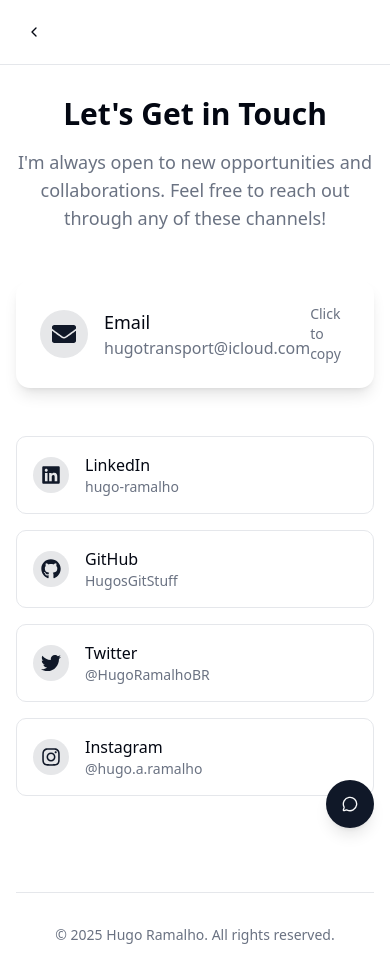
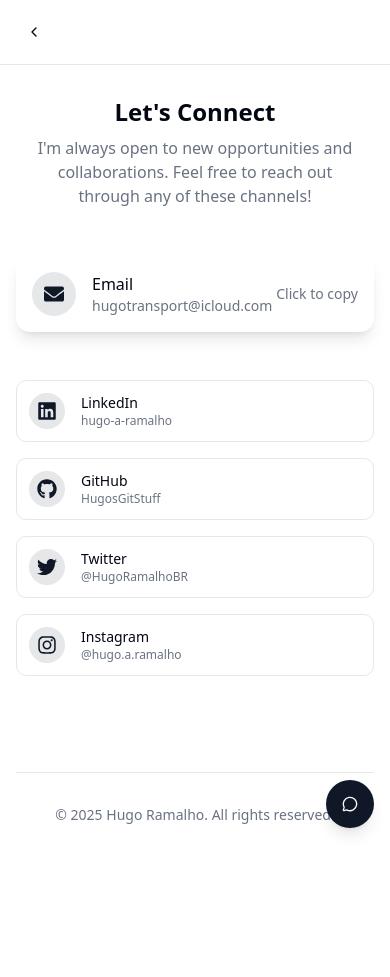
Before and after one commit to HugosGitStuff/hugo-portfolio, a Next.js app: page /contact in a window 390 px wide. After the commit the page ends 857 px from the top, so only its background shows below. Built offline with nearby package versions, Linux system fonts and the light colour scheme.

Commit message:
debuggin after feedback report

```diff
--- a/app/api/chat/route.ts
+++ b/app/api/chat/route.ts
@@ -15,7 +15,7 @@ export async function POST(request: Request) {
     const response = await fetch(`${process.env.NEXT_PUBLIC_API_URL}/query`, {
       method: 'POST',
       headers: {
-        'Content-Type': 'application/json',
+        'Content-Type': 'application/json'
       },
       body: JSON.stringify({ question }),
     });
--- a/app/components/chat/Chat.tsx
+++ b/app/components/chat/Chat.tsx
@@ -9,12 +9,15 @@ interface Message {
   isUser: boolean;
 }
 
-export default function Chat() {
-  const [messages, setMessages] = useState<Message[]>([
-    { content: "Hi this is Hugo 🙂. Ask something about me and I will try my best to answer it.", isUser: false }
-  ]);
+interface ChatProps {
+  messages: Message[];
+  setMessages: React.Dispatch<React.SetStateAction<Message[]>>;
+  isLoading: boolean;
+  setIsLoading: React.Dispatch<React.SetStateAction<boolean>>;
+}
+
+export default function Chat({ messages, setMessages, isLoading, setIsLoading }: ChatProps) {
   const [input, setInput] = useState('');
-  const [isLoading, setIsLoading] = useState(false);
   const messagesEndRef = useRef<HTMLDivElement>(null);
   const inputRef = useRef<HTMLInputElement>(null);
 
@@ -80,9 +83,22 @@ export default function Chat() {
       }
 
       const data = await response.json();
+
+      // Check if there's an error in the response
+      if (data.error) {
+        setMessages(prev => [...prev, {
+          content: "I apologize, but I'm currently offline. Please try again later or check out my projects and other sections of the portfolio!",
+          isUser: false
+        }]);
+        return;
+      }
+
       setMessages(prev => [...prev, { content: data.response, isUser: false }]);
     } catch (error) {
-      setMessages(prev => [...prev, { content: "Sorry, I'm having trouble responding right now. Please try again later.", isUser: false }]);
+      setMessages(prev => [...prev, {
+        content: "I apologize, but I'm currently offline. Please try again later or check out my projects and other sections of the portfolio!",
+        isUser: false
+      }]);
     } finally {
       setIsLoading(false);
     }
--- a/app/components/chat/ChatButton.tsx
+++ b/app/components/chat/ChatButton.tsx
@@ -6,8 +6,17 @@ import { Sheet, SheetContent, SheetHeader, SheetTitle, SheetTrigger } from '@/co
 import { MessageCircle } from 'lucide-react';
 import Chat from './Chat';
 
+interface Message {
+  content: string;
+  isUser: boolean;
+}
+
 export default function ChatButton() {
   const [isOpen, setIsOpen] = useState(false);
+  const [messages, setMessages] = useState<Message[]>([
+    { content: "Hi this is Hugo 🙂. Ask something about me and I will try my best to answer it.", isUser: false }
+  ]);
+  const [isLoading, setIsLoading] = useState(false);
 
   const handleOpenChange = (open: boolean) => {
     setIsOpen(open);
@@ -32,7 +41,12 @@ export default function ChatButton() {
           <SheetHeader className="px-4 pt-4">
             <SheetTitle>Chat with Hugo</SheetTitle>
           </SheetHeader>
-          <Chat />
+          <Chat
+            messages={messages}
+            setMessages={setMessages}
+            isLoading={isLoading}
+            setIsLoading={setIsLoading}
+          />
         </SheetContent>
       </Sheet>
     </div>
--- a/app/components/contact/ContactInfo.tsx
+++ b/app/components/contact/ContactInfo.tsx
@@ -14,8 +14,8 @@ export const ContactInfo = () => {
     {
       name: 'LinkedIn',
       icon: FaLinkedin,
-      href: 'https://www.linkedin.com/in/hugo-ramalho-247613346/',
-      username: 'hugo-ramalho'
+      href: 'https://www.linkedin.com/in/hugo-a-ramalho/',
+      username: 'hugo-a-ramalho'
     },
     {
       name: 'GitHub',
@@ -53,12 +53,11 @@ export const ContactInfo = () => {
         initial={{ opacity: 0, y: 20 }}
         animate={{ opacity: 1, y: 0 }}
         transition={{ duration: 0.5 }}
-        className="text-center space-y-4"
+        className="text-center space-y-2 sm:space-y-4"
       >
-        <h2 className="text-3xl font-bold">Let's Get in Touch</h2>
-        <p className="text-lg text-muted-foreground">
-          I'm always open to new opportunities and collaborations.
-          Feel free to reach out through any of these channels!
+        <h2 className="text-2xl sm:text-3xl font-bold">Let's Connect</h2>
+        <p className="text-base sm:text-lg text-muted-foreground px-4 sm:px-0">
+          I'm always open to new opportunities and collaborations. Feel free to reach out through any of these channels!
         </p>
       </motion.div>
 
@@ -66,18 +65,18 @@ export const ContactInfo = () => {
         initial={{ opacity: 0, y: 20 }}
         animate={{ opacity: 1, y: 0 }}
         transition={{ duration: 0.5, delay: 0.2 }}
-        className="bg-card rounded-xl p-6 shadow-lg hover:shadow-xl transition-shadow"
+        className="bg-card rounded-xl p-4 sm:p-6 shadow-lg hover:shadow-xl transition-shadow"
         onClick={handleCopyEmail}
         style={{ cursor: 'pointer' }}
       >
         <div className="flex items-center justify-between">
           <div className="flex items-center gap-4">
             <div className="bg-primary/10 p-3 rounded-full">
-              <FaEnvelope className="w-6 h-6 text-primary" />
+              <FaEnvelope className="w-5 h-5 sm:w-6 sm:h-6 text-primary" />
             </div>
             <div>
-              <div className="font-medium text-lg">Email</div>
-              <div className="text-muted-foreground">{email}</div>
+              <div className="font-medium text-base sm:text-lg">Email</div>
+              <div className="text-sm sm:text-base text-muted-foreground">{email}</div>
             </div>
           </div>
           <div className="text-sm text-muted-foreground">
@@ -102,15 +101,15 @@ export const ContactInfo = () => {
             <Link
               href={social.href}
               target="_blank"
-              className="flex items-center gap-4 p-4 rounded-lg border bg-card hover:bg-accent/50 transition-all hover:scale-105"
+              className="flex items-center gap-3 sm:gap-4 p-3 sm:p-4 rounded-lg border bg-card hover:bg-accent/50 transition-all hover:scale-105"
             >
               <div className="flex items-center gap-4">
                 <div className="bg-primary/10 p-2 rounded-full">
                   <social.icon className="w-5 h-5 text-primary" />
                 </div>
                 <div>
-                  <div className="font-medium">{social.name}</div>
-                  <div className="text-sm text-muted-foreground">{social.username}</div>
+                  <div className="font-medium text-sm sm:text-base">{social.name}</div>
+                  <div className="text-xs sm:text-sm text-muted-foreground">{social.username}</div>
                 </div>
               </div>
             </Link>
--- a/app/components/landing/Expertise.tsx
+++ b/app/components/landing/Expertise.tsx
@@ -34,9 +34,9 @@ export const Expertise = () => {
       <div className="grid grid-cols-1 md:grid-cols-2 lg:grid-cols-3 gap-4">
         {skills.map((skill) => (
           <Card key={skill.title} className="p-3 hover:shadow-lg transition-all duration-200">
-            <div className="space-y-0 flex flex-col">
-              <h3 className="text-base font-semibold leading-none">{skill.title}</h3>
-              <p className="text-sm text-muted-foreground leading-tight">{skill.description}</p>
+            <div className="flex flex-col gap-3">
+              <h3 className="text-base font-semibold">{skill.title}</h3>
+              <p className="text-sm text-muted-foreground">{skill.description}</p>
             </div>
           </Card>
         ))}
--- a/app/components/landing/Social.tsx
+++ b/app/components/landing/Social.tsx
@@ -6,8 +6,8 @@ export const Social = () => {
     {
       name: 'LinkedIn',
       icon: FaLinkedin,
-      href: 'https://www.linkedin.com/in/hugo-ramalho-247613346/',
-      username: 'hugo-ramalho'
+      href: 'https://www.linkedin.com/in/hugo-a-ramalho/',
+      username: 'hugo-a-ramalho'
     },
     {
       name: 'GitHub',
--- a/app/components/projects/ProjectCard.tsx
+++ b/app/components/projects/ProjectCard.tsx
@@ -15,9 +15,9 @@ export function ProjectCard({ title, description, link, technologies, isFeatured
       isFeatured ? 'col-span-1 md:col-span-2 lg:col-span-3 bg-[#e6e2d3] bg-opacity-50 dark:bg-[#e6e2d3] dark:bg-opacity-10 border-2 border-[#e6e2d3] dark:border-[#e6e2d3] dark:border-opacity-30' : ''
     }`}>
       <Link href={link} target="_blank" rel="noopener noreferrer">
-        <div className="p-6">
+        <div className="p-4 sm:p-6">
           <div className="flex items-center gap-2 mb-2">
-            <h3 className={`${isFeatured ? 'text-2xl' : 'text-xl'} font-semibold hover:text-[#c4bfa7] transition-colors`}>
+            <h3 className={`${isFeatured ? 'text-xl sm:text-2xl' : 'text-lg sm:text-xl'} font-semibold hover:text-[#c4bfa7] transition-colors`}>
               {title}
             </h3>
             {isFeatured && (
@@ -26,12 +26,12 @@ export function ProjectCard({ title, description, link, technologies, isFeatured
               </span>
             )}
           </div>
-          <p className={`text-gray-600 dark:text-gray-300 mb-4 ${isFeatured ? 'text-lg' : ''}`}>{description}</p>
+          <p className={`text-gray-600 dark:text-gray-300 mb-4 ${isFeatured ? 'text-base sm:text-lg' : 'text-sm sm:text-base'} leading-relaxed`}>{description}</p>
           <div className="flex flex-wrap gap-2">
             {technologies.map((tech, index) => (
               <span
                 key={index}
-                className={`px-2 py-1 text-sm rounded-full ${
+                className={`px-2 py-1 text-xs sm:text-sm rounded-full ${
                   isFeatured
                     ? 'bg-[#e6e2d3] dark:bg-[#e6e2d3] dark:bg-opacity-20 text-gray-700 dark:text-gray-200'
                     : 'bg-gray-100 dark:bg-gray-800'
--- a/app/projects/page.tsx
+++ b/app/projects/page.tsx
@@ -40,8 +40,8 @@ export default function ProjectsPage() {
     <main className="flex min-h-screen flex-col items-center">
       <SimpleNavbar />
       <div className="max-w-6xl mx-auto px-4 sm:px-6 lg:px-8 pt-24 sm:pt-28 pb-16">
-        <h1 className="text-4xl font-bold mb-4">My Projects</h1>
-        <p className="text-lg text-gray-600 dark:text-gray-300 mb-8">
+        <h1 className="text-3xl sm:text-4xl font-bold mb-3 sm:mb-4">My Projects</h1>
+        <p className="text-base sm:text-lg text-gray-600 dark:text-gray-300 mb-6 sm:mb-8">
           Here are some of my featured projects. Each one represents a unique challenge and learning experience. More projects will be added as I deploy them.
         </p>
         <div className="grid grid-cols-1 md:grid-cols-2 lg:grid-cols-3 gap-6">
```
Also changed, not shown: app/about/page.tsx (+22 -9 lines).
